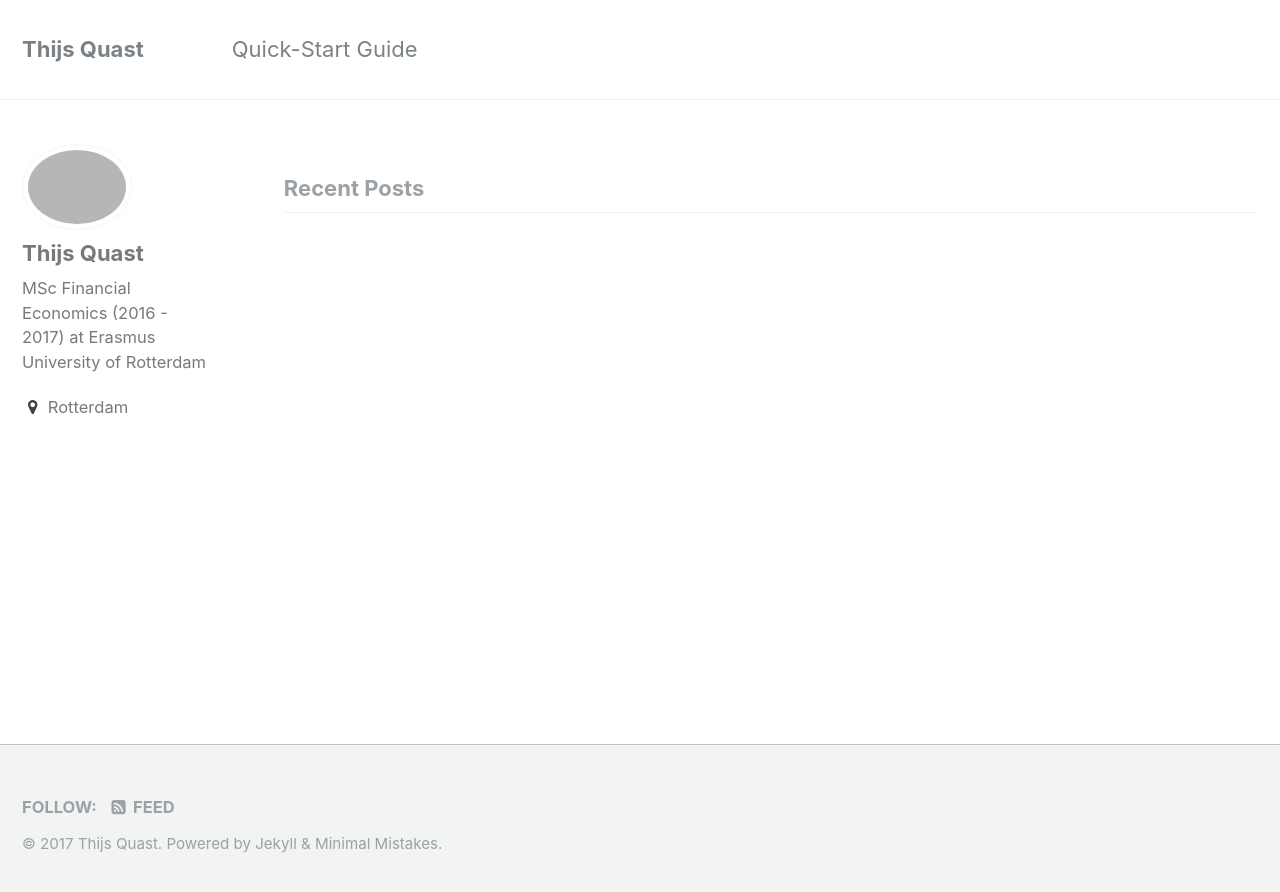
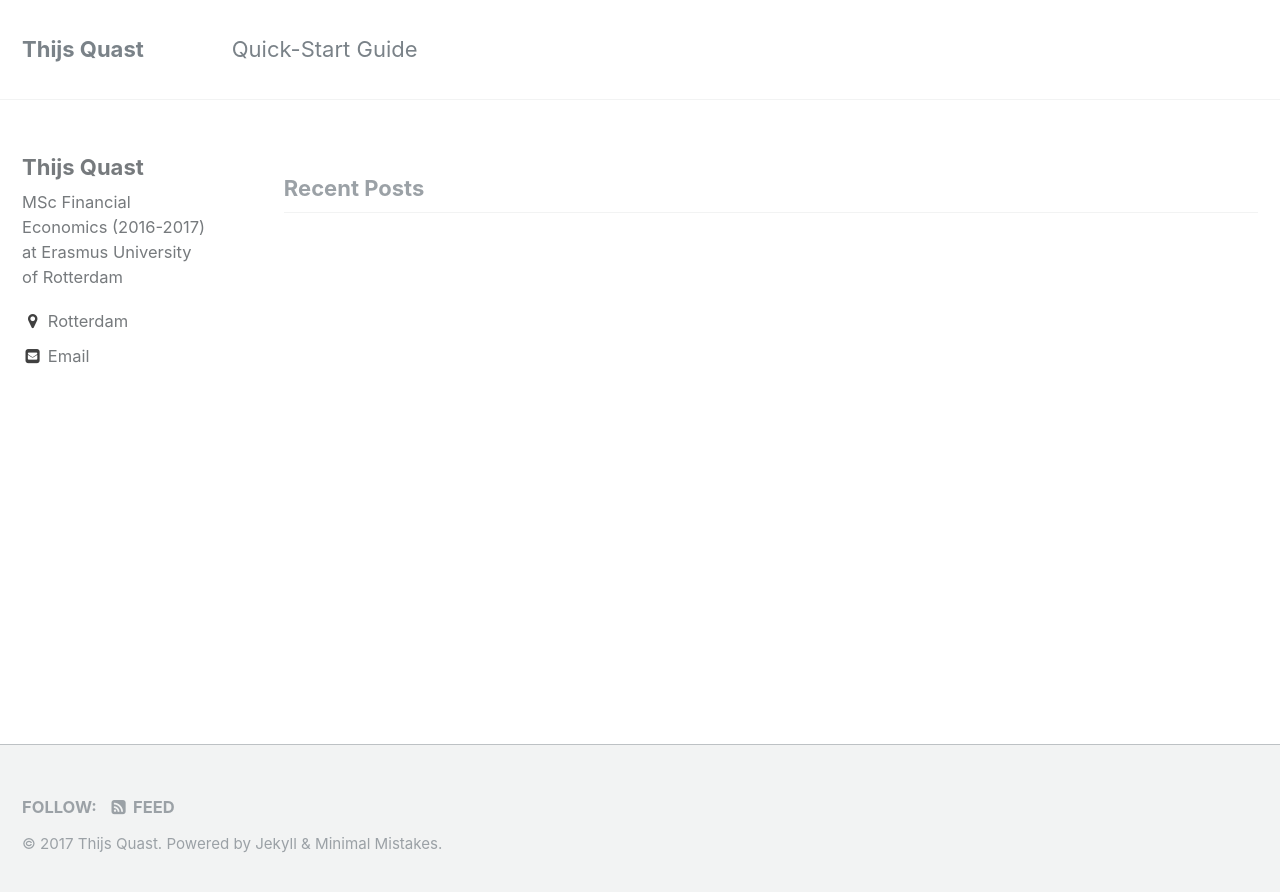
Before and after one commit to Thijsq/thijsq.github.io, a Jekyll site: the page built from index.html, in a window 1280 px wide. Shown: the top 892 px of the page. Built offline with Jekyll 4.4.1, drawn with Linux system fonts in a browser that asks for light colours; the list of posts is cut into pages by our own code.

Commit message:
changes made

```diff
--- a/_config.yml
+++ b/_config.yml
@@ -78,10 +78,10 @@ analytics:
 # Site Author
 author:
   name             : "Thijs Quast"
-  avatar           : /home/tquast/Documents/Administratie/profile.jpg
-  bio              : "MSc Financial Economics (2016 - 2017) at Erasmus University of Rotterdam"
+  avatar           :
+  bio              : "MSc Financial Economics (2016-2017) at Erasmus University of Rotterdam"
   location         : "Rotterdam"
-  email            :
+  email            : "thijsquast@gmail.com"
   uri              :
   bitbucket        :
   codepen          :
```
